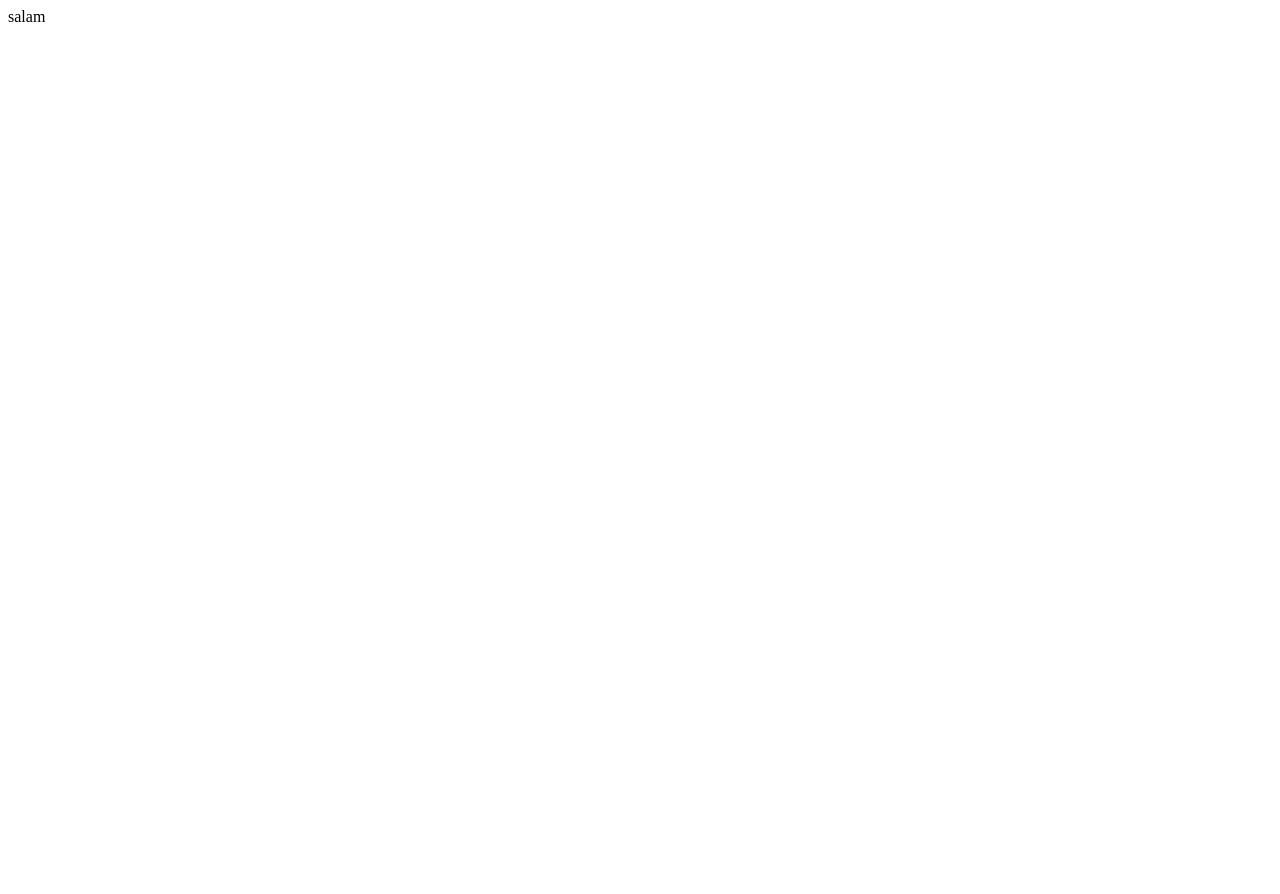
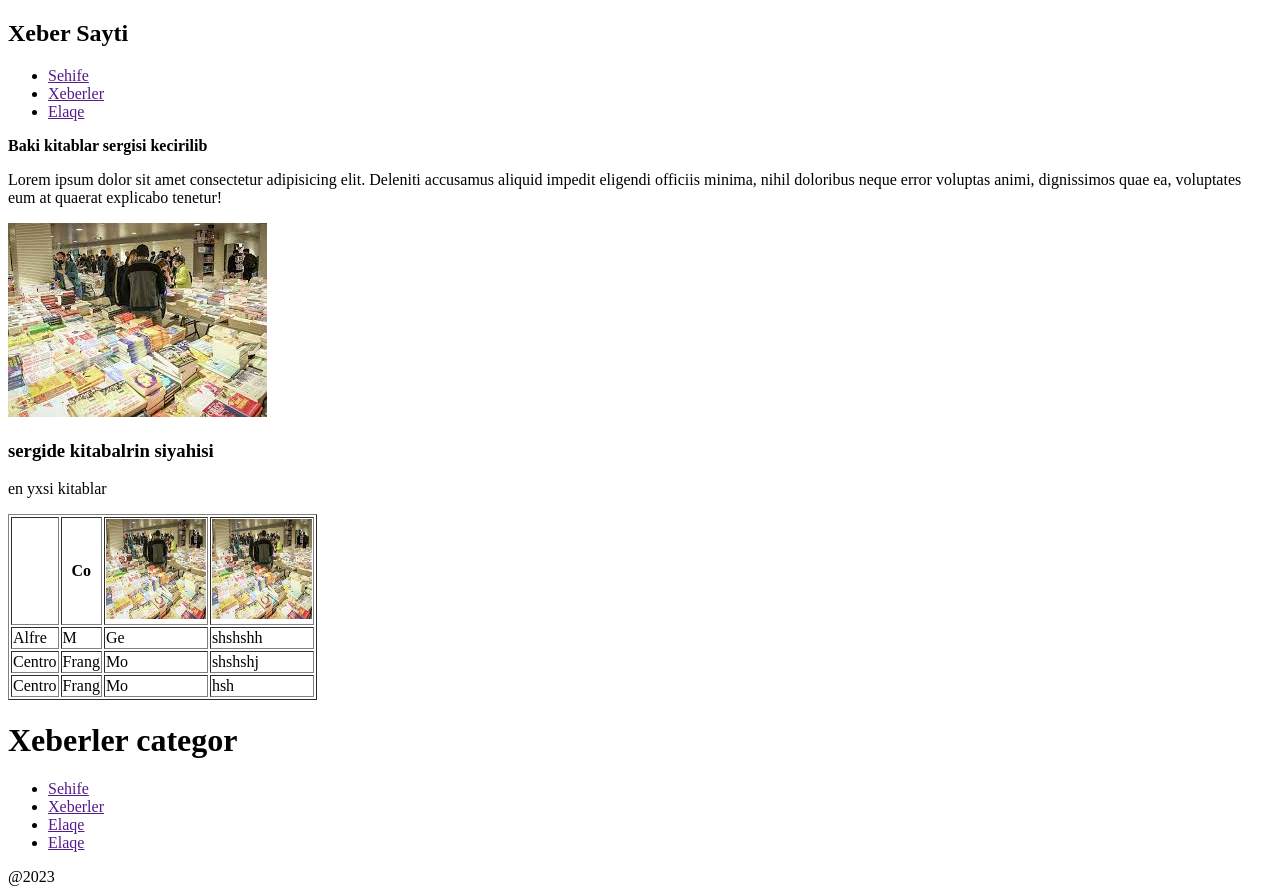
Before and after one commit to AdizadeMurad/taskinclass, a plain HTML site: page week1/D1/index.html in a window 1280 px wide. Before the commit the page ends 800 px from the top, so only its background shows below. Drawn offline with Linux system fonts and the light colour scheme.

Commit message:
modified

```diff
--- a/week1/D1/index.html
+++ b/week1/D1/index.html
@@ -5,7 +5,63 @@
     <meta name="viewport" content="width=device-width, initial-scale=1.0">
     <title>Document</title>
 </head>
+
 <body>
-    <div>salam</div>
+    <header>
+        <nav>
+    <h1>Xeber Sayti</h1>
+    <ul>
+        <li><a href="">Sehife</a></li>
+        <li><a href="">Xeberler</a></li>
+        <li><a href="">Elaqe</a></li>
+          <ul>
+          </nav>
+          <strong>Baki kitablar sergisi kecirilib</strong>
+
+
+<p>Lorem ipsum dolor sit amet consectetur adipisicing elit. Deleniti accusamus aliquid impedit eligendi officiis minima, nihil doloribus neque error voluptas animi, dignissimos quae ea, voluptates eum at quaerat explicabo tenetur!   </p>
+<img src="./download.jfif" alt="">
+<h3>sergide kitabalrin siyahisi</h3>
+<p>en yxsi kitablar</p>
+<table border="1px">
+    <thead>
+    <tr>
+      <th><A></A></th>
+      <th>Co</th>
+      <th><img src="./download.jfif" alt="" style="height: 100px; width: 100px;"></th>
+      <th><img src="./download.jfif" alt="" style="height: 100px; width: 100px;"></th>
+    </tr>
+</thead>
+    <tr>
+      <td>Alfre</td>
+      <td>M</td>
+      <td>Ge</td>
+      <td>shshshh</td>
+    </tr>
+    <tr>
+      <td>Centro</td>
+      <td>Frang</td>
+      <td>Mo</td>
+      <td>shshshj</td>
+    </tr>
+    <tr>
+        <td>Centro</td>
+        <td>Frang</td>
+        <td>Mo</td>
+        <td>hsh</td>
+      </tr>
+  </table>
+<h1>Xeberler categor</h1>
+<nav>
+    <ul>
+        <li><a href="">Sehife</a></li>
+        <li><a href="">Xeberler</a></li>
+        <li><a href="">Elaqe</a></li>
+        <li><a href="">Elaqe</a></li>
+          <ul>
+          </nav>
+          <footer> @2023</footer>
+
+</header>
 </body>
 </html>
```
Also changed, not shown: week1/D1/download.jfif (added).
